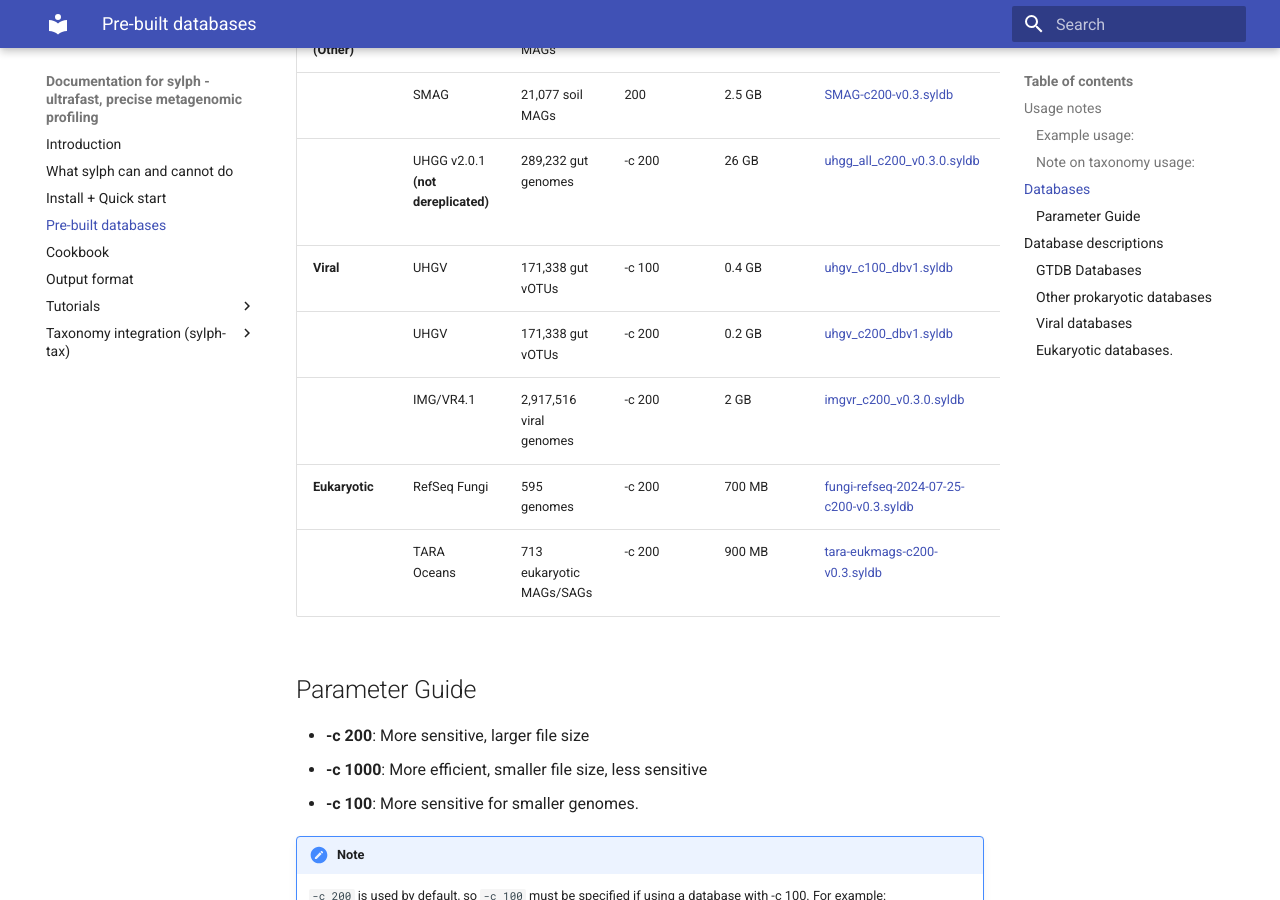
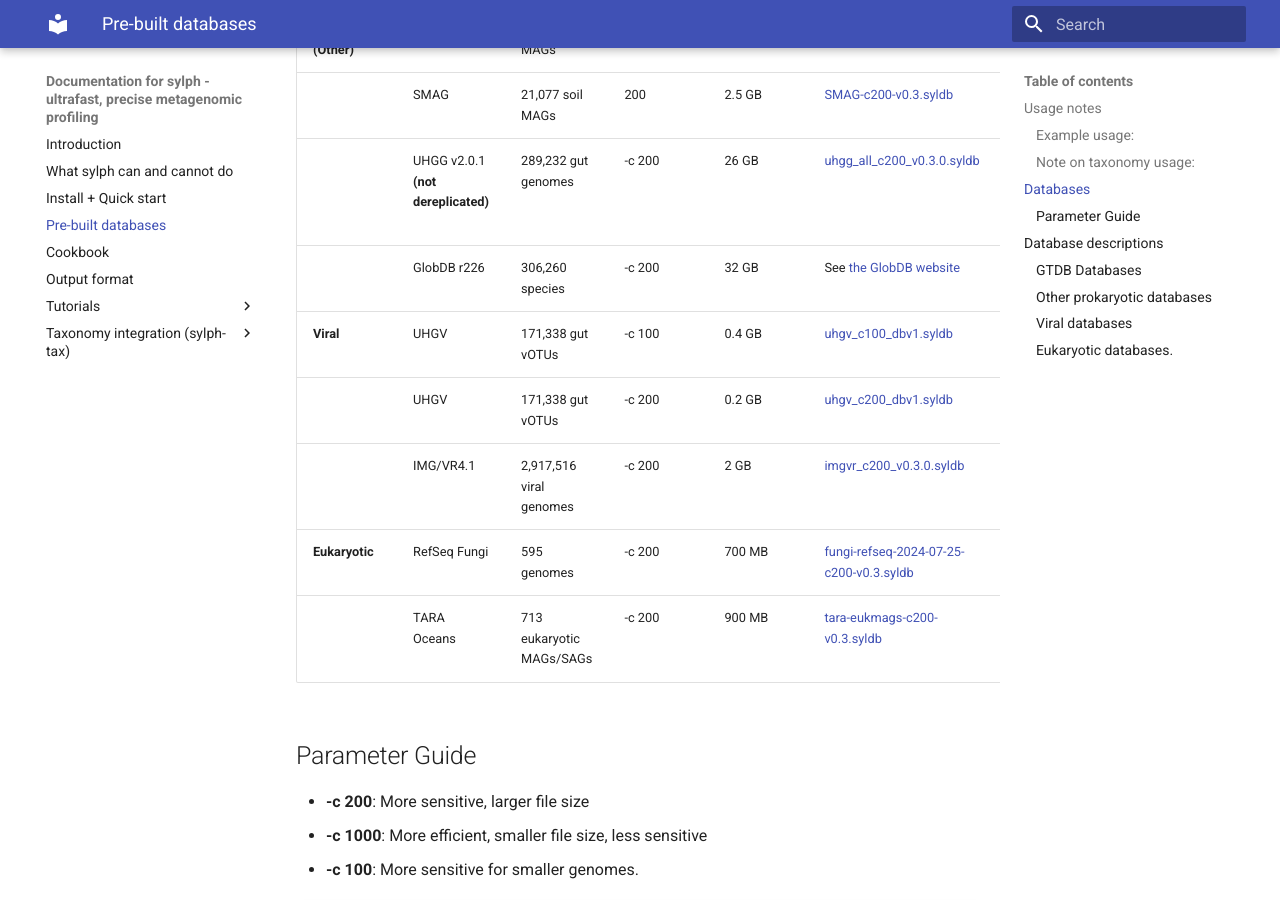
Before and after one commit to sylph-docs/sylph-docs.github.io, an MkDocs documentation site: the page built from docs/pre‐built-databases.md, in a window 1280 px wide and 900 px high, scrolled down 1163 px. Built offline with MkDocs 1.6.1 and Material for MkDocs 9.7.7, drawn with Linux system fonts in a browser that asks for light colours.

Commit message:
add globdb

```diff
--- a/docs/pre‐built-databases.md
+++ b/docs/pre‐built-databases.md
@@ -33,6 +33,7 @@
  **Prokaryotic (Other)** | OceanDNA | 8,466 ocean MAGs | -c 200 | 800 MB | [OceanDNA-c200-v0.3.syldb](http://faust.compbio.cs.cmu.edu/sylph-stuff/OceanDNA-c200-v0.3.syldb) | [mirror](https://storage.googleapis.com/sylph-stuff/OceanDNA-c200-v0.3.syldb) | |
 | | SMAG | 21,077 soil MAGs | 200 | 2.5 GB | [SMAG-c200-v0.3.syldb](http://faust.compbio.cs.cmu.edu/sylph-stuff/SMAG-c200-v0.3.syldb) | [mirror](https://storage.googleapis.com/sylph-stuff/SMAG-c200-v0.3.syldb) | |
 | | UHGG v2.0.1 **(not dereplicated)**| 289,232 gut genomes | -c 200 | 26 GB | [uhgg_all_c200_v0.3.0.syldb](http://faust.compbio.cs.cmu.edu/sylph-stuff/uhgg_all_c200_v0.3.0.syldb) | [mirror](https://storage.googleapis.com/sylph-stuff/uhgg_all_c200_v0.3.0.syldb) | Not dereplicated - do not use for profiling |
+| | GlobDB r226 | 306,260 species | -c 200 | 32 GB | See [the GlobDB website](https://globdb.org/index.php/home) | | Third-party database |
 | **Viral** | UHGV | 171,338 gut vOTUs | -c 100 | 0.4 GB | [uhgv_c100_dbv1.syldb](http://faust.compbio.cs.cmu.edu/sylph-stuff/uhgv_c100_dbv1.syldb) | [mirror](https://storage.googleapis.com/sylph-stuff/uhgv_c100_dbv1.syldb) | |
 | | UHGV | 171,338 gut vOTUs | -c 200 | 0.2 GB | [uhgv_c200_dbv1.syldb](http://faust.compbio.cs.cmu.edu/sylph-stuff/uhgv_c200_dbv1.syldb) | [mirror](https://storage.googleapis.com/sylph-stuff/uhgv_c200_dbv1.syldb) | |
 | | IMG/VR4.1 | 2,917,516 viral genomes | -c 200 | 2 GB | [imgvr_c200_v0.3.0.syldb](http://faust.compbio.cs.cmu.edu/sylph-stuff/imgvr_c200_v0.3.0.syldb) | [mirror](https://storage.googleapis.com/sylph-stuff/imgvr_c200_v0.3.0.syldb) | |
```
